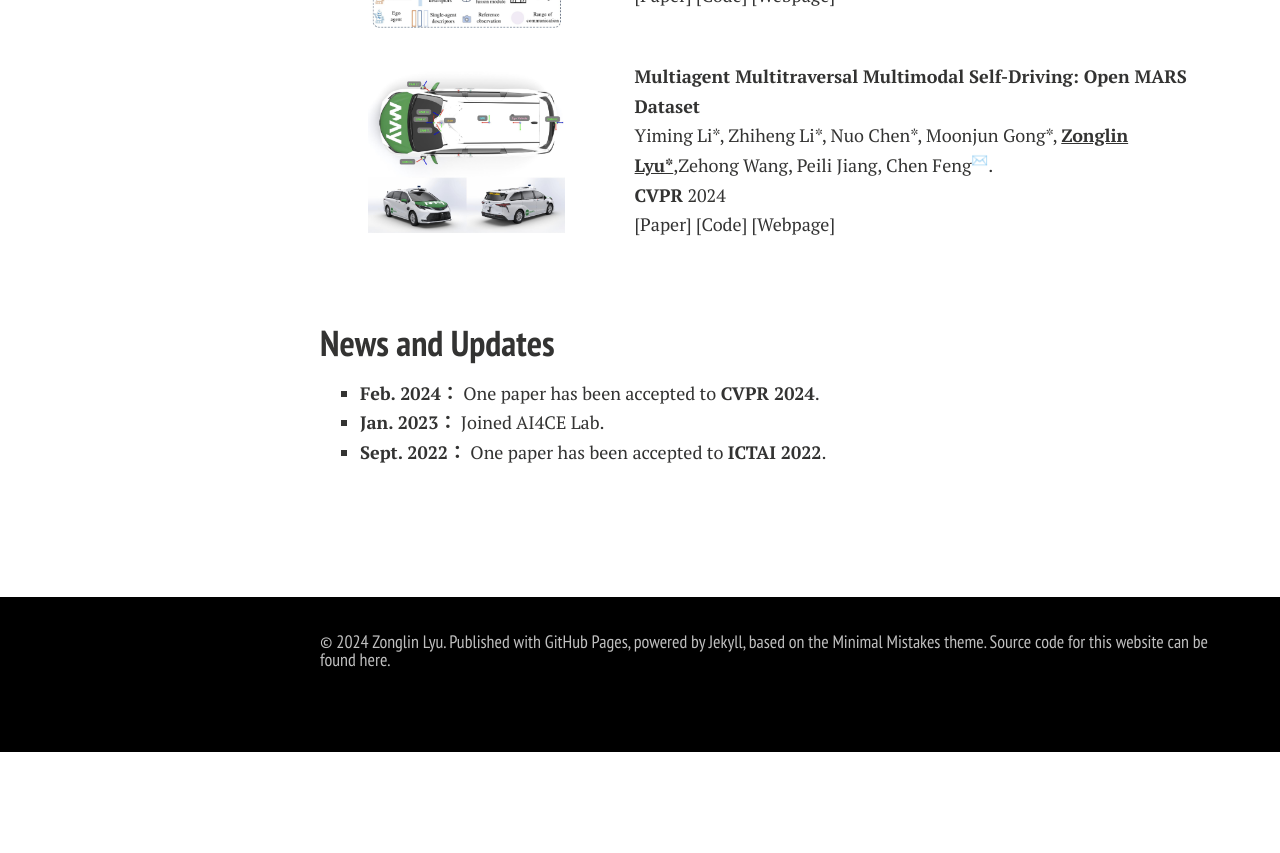
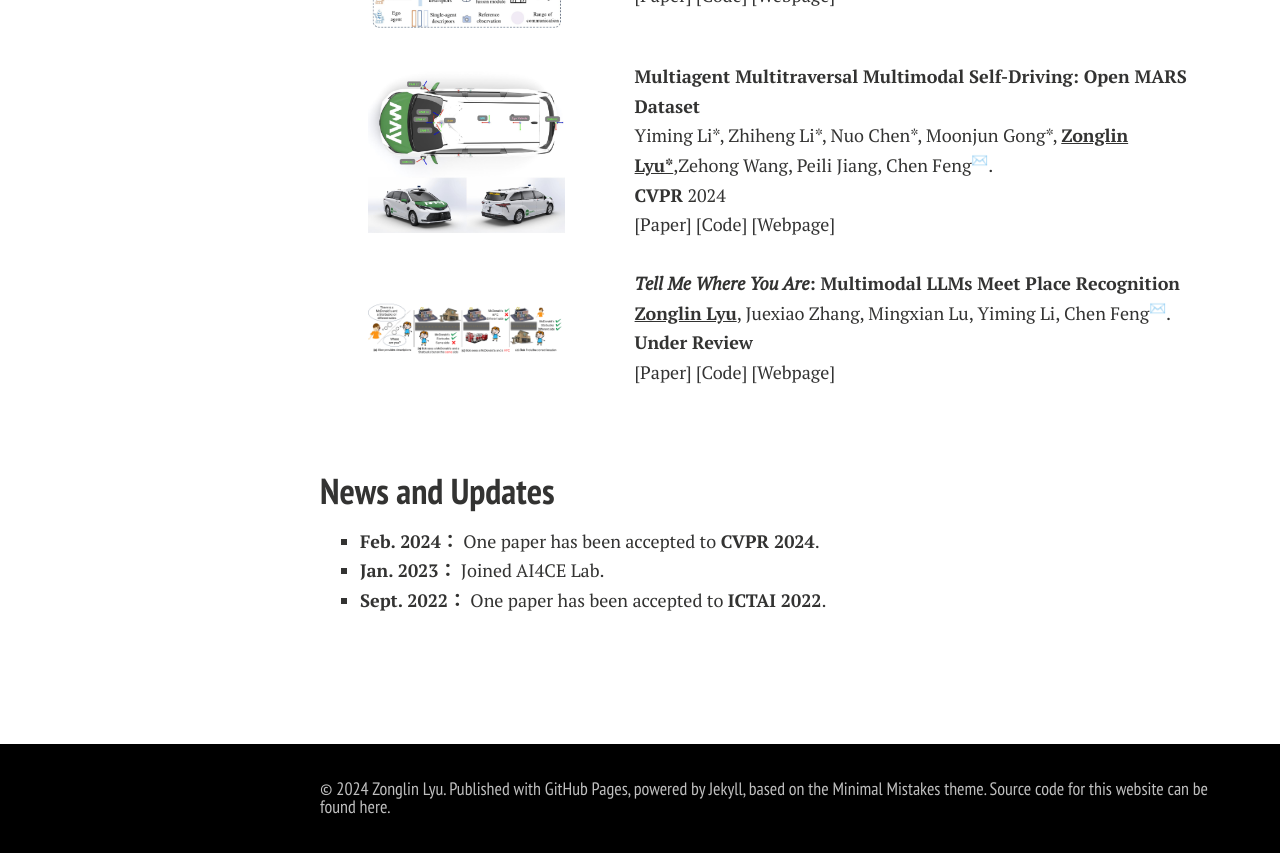
Before and after one commit to ZonglinL/ZonglinL.github.io, a Jekyll site: the page built from index.md, in a window 1280 px wide and 900 px high, scrolled down 1302 px. Shown: the top 853 px of the window. Built offline with Jekyll 4.4.1, drawn with Linux system fonts in a browser that asks for light colours; nearby versions of some CDN libraries; comment, search, counter and statistics services are not loaded; a style sheet for code colours, icons or effects is not loaded; our own code applies the rules of GitHub Pages for plain Markdown files; before the commit the page ends 2054 px from its top, so only the background shows below that.

Commit message:
Update index.md

```diff
--- a/index.md
+++ b/index.md
@@ -111,6 +111,33 @@ I am always happy to chat about research (and also non-research stuffs such as e
   </tbody>
 </table>
 
+<table style="width:100%;border:0px;border-spacing:0px;border-collapse:separate;margin-right:auto;margin-left:auto;">
+  <tbody>
+    <tr>
+      <td style="margin:5px;padding:5px;width:35%;max-width:90%" align="center" class="image-wrapper">
+        <img style="margin:1px;padding-right:20px;width:65%;max-width:100%" src="https://zonglinl.github.io/images/LLM4VPR.png" alt="dise">
+      </td>
+      <td width="75%" valign="center" class="text-wrapper">
+          <papertitle>
+            <strong>
+              	<i>Tell Me Where You Are</i>: Multimodal LLMs Meet Place Recognition
+            </strong>
+          </papertitle>
+          <br>
+          <strong><u>Zonglin Lyu</u></strong>, Juexiao Zhang, Mingxian Lu, Yiming Li, Chen Feng<sup>✉️</sup>.
+          <br>
+          <strong>Under Review</strong>
+          <br>
+          <a href="https://arxiv.org/pdf/2406.17520" class="custom-link—paper">[Paper]</a>
+          <a href="https://github.com/ai4ce/LLM4VPR" class="custom-link—code">[Code]</a>
+          <a href="https://ai4ce.github.io/LLM4VPR/" class="custom-link—project">[Webpage]</a>
+      </td>
+    </tr>
+
+  </tbody>
+</table>
+
+
 <br>
 
 ## News and Updates
```
